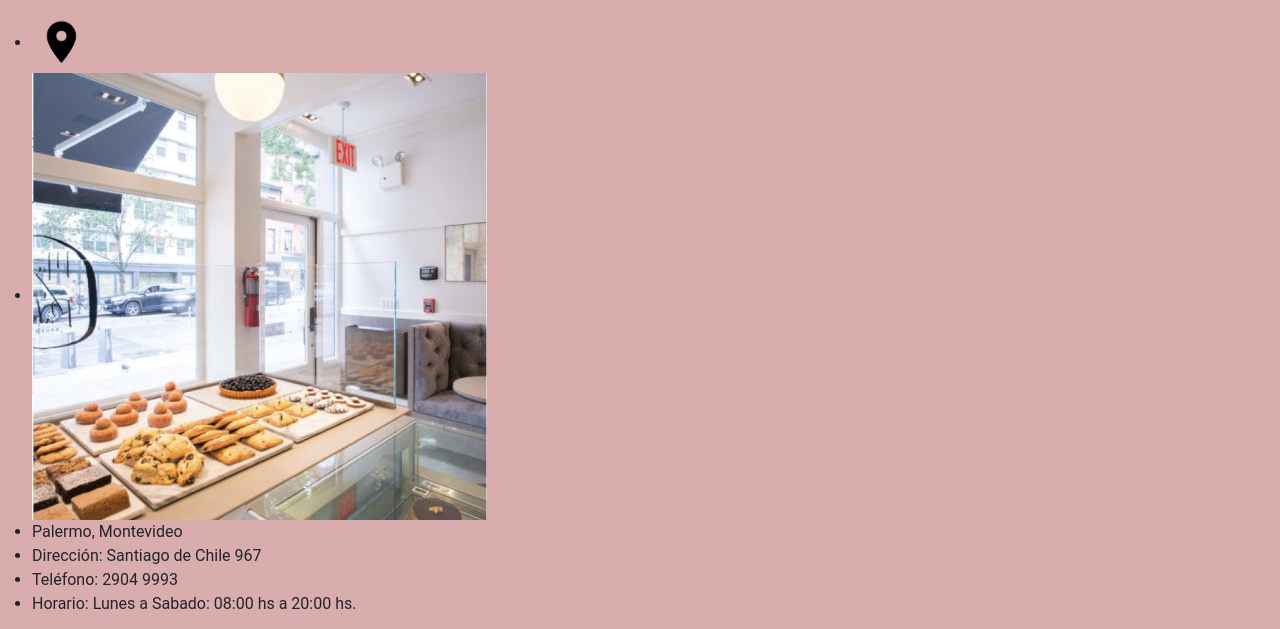
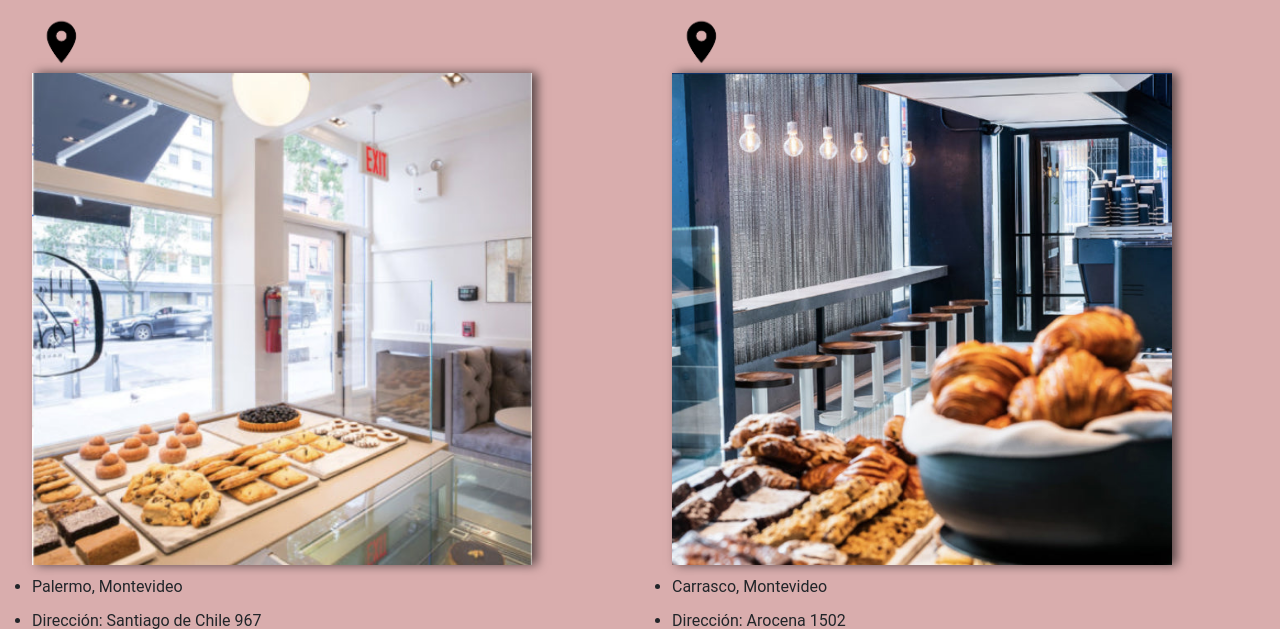
Before and after one commit to janinemazzeo/desafio-final-janine, a website: page delivery.html in a window 1280 px wide. Shown: the part 272-901 px from the top of the page. Drawn offline with nearby package versions, Linux system fonts and the light colour scheme.

Commit message:
Agregue scss en html delivery y menu

```diff
--- a/delivery.html
+++ b/delivery.html
@@ -62,25 +62,25 @@
         </p>
     </section>
 
-    <section>
-        <div>
-            <ul>
-                <li><img src="Delivery/Ubicacion.png" alt="" height="60px"></li>
-                <li><img src="Delivery/location1.jpg" alt=""></li>
-                <li>Palermo, Montevideo</li>
-                <li>Dirección: Santiago de Chile 967</li>
-                <li>Teléfono: 2904 9993</li>
-                <li>Horario: Lunes a Sabado: 08:00 hs a 20:00 hs.</li>
+    <section class="contenedor-ubicaciones">
+        <div class="div-ubi-palermo">
+            <ul class="ul-ubi-palermo">
+                <li class="pin-ubi-palermo"><img src="Delivery/Ubicacion.png" alt="" height="60px"></li>
+                <li class="img-ubi-palermo"><img class="tm-img" src="Delivery/location1.jpg" alt=""></li>
+                <li class="li-info">Palermo, Montevideo</li>
+                <li class="li-info">Dirección: Santiago de Chile 967</li>
+                <li class="li-info">Teléfono: 2904 9993</li>
+                <li class="li-info">Horario: Lunes a Sabado: 08:00 hs a 20:00 hs.</li>
             </ul>
         </div>
-        <div>
-            <ul>
-                <li><img src="Delivery/Ubicacion.png" alt="" height="60px"></li>
-                <li><img src="Delivery/location3.jpg" alt=""></li>
-                <li>Carrasco, Montevideo</li>
-                <li>Dirección: Arocena 1502</li>
-                <li>Teléfono: 2904 9094</li>
-                <li>Horario: Lunes a Sabado: 08:00 hs a 20:00 hs.</li>
+        <div class="div-ubi-carrasco">
+            <ul class="ul-ubi-carrasco">
+                <li class="pin-ubi-carrasco"><img src="Delivery/Ubicacion.png" alt="" height="60px"></li>
+                <li class="img-ubi-carrasco"><img class="tm-img" src="Delivery/location3.jpg" alt=""></li>
+                <li class="li-info">Carrasco, Montevideo</li>
+                <li class="li-info">Dirección: Arocena 1502</li>
+                <li class="li-info">Teléfono: 2904 9094</li>
+                <li class="li-info">Horario: Lunes a Sabado: 08:00 hs a 20:00 hs.</li>
             </ul>
         </div>
     </section>
--- /dev/null
+++ b/scss/components/delivery.scss
@@ -0,0 +1,58 @@
+// Cambios al h1
+
+// Cambios al h2
+
+// Cambios a primer seccion
+.contenedor-ubicaciones{
+    display: grid;
+    grid-template-columns: 50% 50%;
+
+         .div-ubi-palermo{
+             display: grid;
+            .ul-ubi-palermo{
+                .pin-ubi-palermo{
+                    list-style: none;
+                }
+                .img-ubi-palermo{
+                    list-style: none;
+                    .tm-img{
+                        max-width: 100%;
+                        height: auto;
+                        width: 500px;
+                        box-shadow: 5px 0 10px rgba(0, 0, 0, .6)
+                        }
+                }
+                .li-info{
+                    padding-top: 10px;
+
+                }
+
+            }
+        }
+        .div-ubi-carrasco{
+            display: grid;
+            .ul-ubi-carrasco{
+                .pin-ubi-carrasco{
+                    list-style: none;
+                }
+                .img-ubi-carrasco{
+                    list-style: none;
+                   .tm-img{
+                    max-width: 100%;
+                   height: auto;
+                   width: 500px;
+                    box-shadow: 5px 0 10px rgba(0, 0, 0, .6)
+                   }
+
+                }
+                .li-info{
+                    padding-top: 10px;
+
+                }
+
+            }
+        }
+
+
+
+}
--- a/scss/components/index.scss
+++ b/scss/components/index.scss
@@ -3,6 +3,7 @@ main {
 
         .enca-img{
             .img-{
+                max-width: 100%;
                 box-shadow: 5px 0 10px rgba(0, 0, 0, .6);
              }
 
@@ -17,6 +18,7 @@ main {
 
 
                 .lista-menu {
+
                     display: flex;
                     justify-content: center;
 
@@ -81,6 +83,7 @@ main {
         justify-content: center;
 
         .foto-ig{
+            max-width: 100%;
             display: flex;
             justify-content: center;
             padding: 20px;
@@ -124,6 +127,7 @@ main {
             display: inline-block;
             padding: 20px;
              img{
+                max-width: 100%;
              box-shadow: 5px 0 10px rgba(0, 0, 0, .6);
              }
 
--- a/scss/components/menu.scss
+++ b/scss/components/menu.scss
@@ -0,0 +1,3 @@
+.img-menu{
+max-width: 100%;
+}
--- a/scss/components/nosotros.scss
+++ b/scss/components/nosotros.scss
@@ -20,6 +20,14 @@
                 padding-bottom: 10px;
             }
         }
+        .contenedor-collage{
+
+            .img-coll{
+
+                padding-top: 5px;
+                box-shadow: 5px 0 10px rgba(0, 0, 0, .6)
+            }
+            }
         .vision-mision{
             display: grid;
             grid-template-columns: 50% 50%;
@@ -27,6 +35,7 @@
             padding-bottom: 80px;
             .section-mision{
                 .mision-tit{
+
                     padding-bottom: 10px;
                     padding-left: 50px;
                     padding-right: 50px;
--- a/scss/style.scss
+++ b/scss/style.scss
@@ -2,6 +2,7 @@ body{ background-color: #D9ADAD;
     font-family: 'Roboto', sans-serif;
 
 }
+
 
 
 
@@ -10,3 +11,5 @@ body{ background-color: #D9ADAD;
 @import'components/body.scss';
 @import'components/nosotros.scss';
 @import'components/galeria.scss';
+@import'components/delivery.scss';
+@import'components/menu.scss';
```
Also changed, not shown: menu.html (+1 -1 lines), nosotros.html (+2 -2 lines), prueba.html (added, +49 -0 lines), css/style.css, imagenes/275896314_311087651122199_9047216707703366156_n.jpg (added), 1 other file.
